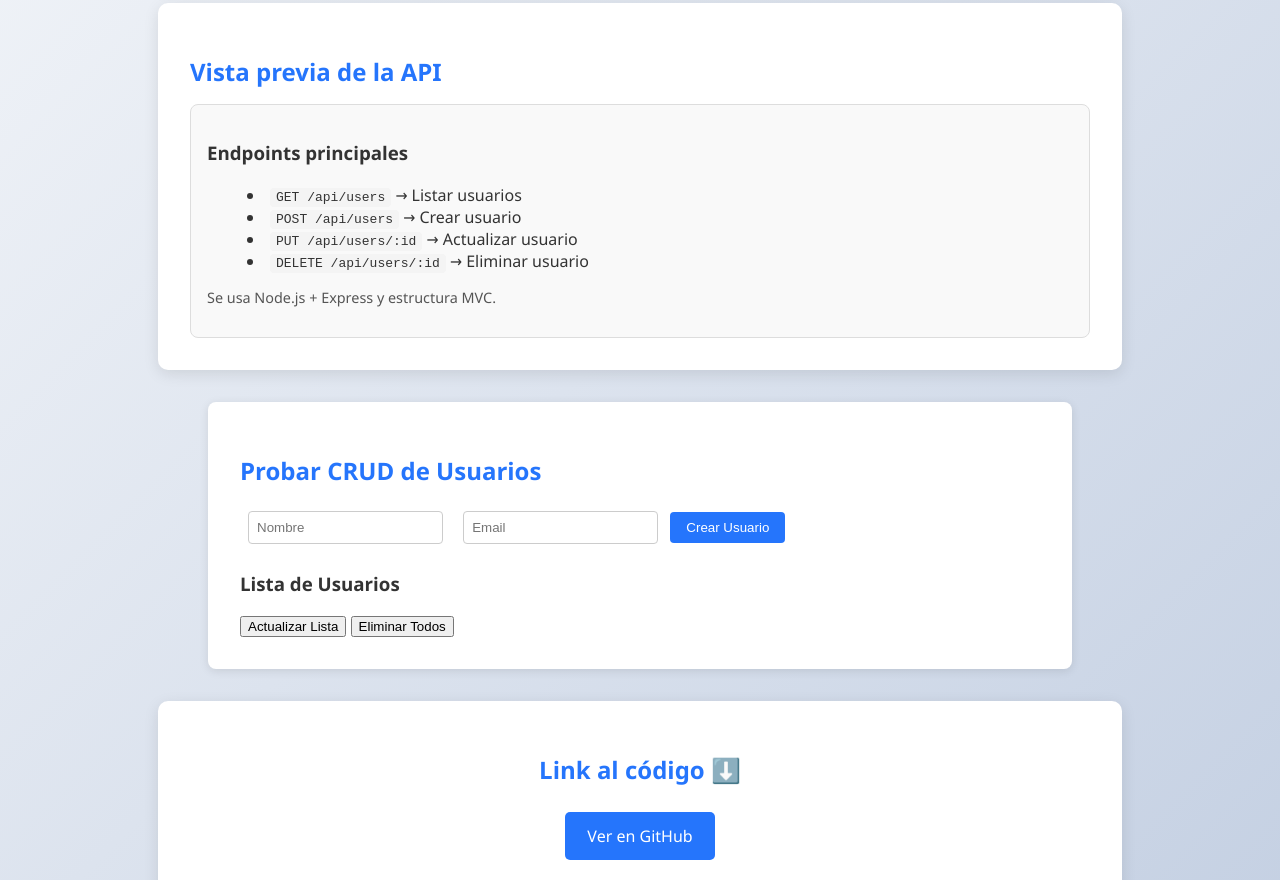
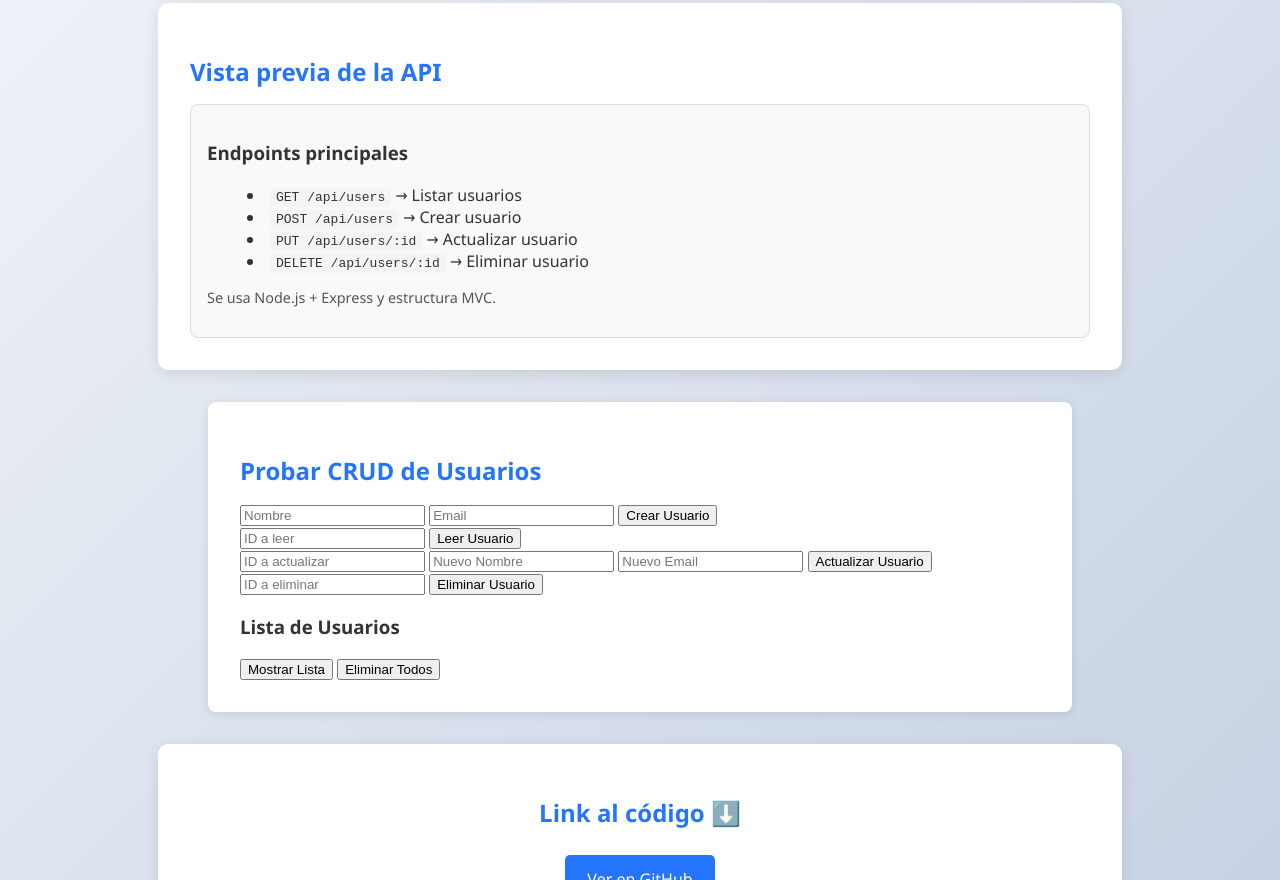
Before and after one commit to jjulito/crud-usuarios, a website: page index.html in a window 1280 px wide. Shown: the part 384-1264 px from the top of the page. Drawn offline with Linux system fonts and the light colour scheme.

Commit message:
Update index.html

```diff
--- a/index.html
+++ b/index.html
@@ -35,15 +35,39 @@
     <!-- Sección de prueba del CRUD -->
   <section class="crud-test">
   <h2>Probar CRUD de Usuarios</h2>
-    <div class="crud-form">
+
+  <!-- Crear -->
+  <div>
     <input type="text" id="name" placeholder="Nombre">
     <input type="email" id="email" placeholder="Email">
     <button onclick="createUser()">Crear Usuario</button>
   </div>
-    <div class="crud-results">
+
+  <!-- Leer -->
+  <div>
+    <input type="number" id="readId" placeholder="ID a leer">
+    <button onclick="getUserById()">Leer Usuario</button>
+  </div>
+
+  <!-- Actualizar -->
+  <div>
+    <input type="number" id="updateId" placeholder="ID a actualizar">
+    <input type="text" id="updateName" placeholder="Nuevo Nombre">
+    <input type="email" id="updateEmail" placeholder="Nuevo Email">
+    <button onclick="updateUser()">Actualizar Usuario</button>
+  </div>
+
+  <!-- Eliminar -->
+  <div>
+    <input type="number" id="deleteId" placeholder="ID a eliminar">
+    <button onclick="deleteUserById()">Eliminar Usuario</button>
+  </div>
+
+  <!-- Lista -->
+  <div>
     <h3>Lista de Usuarios</h3>
     <ul id="user-list"></ul>
-      <button onclick="loadUsers()">Actualizar Lista</button>
+    <button onclick="loadUsers()">Mostrar Lista</button>
     <button onclick="deleteAllUsers()">Eliminar Todos</button>
   </div>
 </section>
@@ -60,6 +84,7 @@
     <script>
   const API_URL = "https://crud-usuarios-1zkp.onrender.com/api/users";
 
+  // Mostrar todos los usuarios
   async function loadUsers() {
     try {
       const res = await fetch(API_URL);
@@ -77,31 +102,84 @@
     }
   }
 
+  // Crear usuario
   async function createUser() {
     const name = document.getElementById("name").value;
     const email = document.getElementById("email").value;
-      if (!name || !email) {
-        alert("Completa todos los campos");
-        return;
-      }
+    if (!name || !email) return alert("Completa todos los campos");
+
     try {
       await fetch(API_URL, {
         method: "POST",
         headers: { "Content-Type": "application/json" },
         body: JSON.stringify({ name, email })
       });
-        loadUsers();
+      alert("Usuario creado");
     } catch (err) {
       console.error(err);
       alert("Error creando usuario.");
     }
   }
 
+  // Leer usuario por ID
+  async function getUserById() {
+    const id = document.getElementById("readId").value;
+    if (!id) return alert("Ingresa un ID");
+
+    try {
+      const res = await fetch(`${API_URL}/${id}`);
+      if (!res.ok) return alert("Usuario no encontrado");
+      const user = await res.json();
+      alert(`Usuario encontrado:\nID: ${user.id}\nNombre: ${user.name}\nEmail: ${user.email}`);
+    } catch (err) {
+      console.error(err);
+      alert("Error leyendo usuario.");
+    }
+  }
+
+  // Actualizar usuario por ID
+  async function updateUser() {
+    const id = document.getElementById("updateId").value;
+    const name = document.getElementById("updateName").value;
+    const email = document.getElementById("updateEmail").value;
+    if (!id) return alert("Ingresa un ID para actualizar");
+
+    try {
+      const res = await fetch(`${API_URL}/${id}`, {
+        method: "PUT",
+        headers: { "Content-Type": "application/json" },
+        body: JSON.stringify({ name, email })
+      });
+      if (!res.ok) return alert("Usuario no encontrado");
+      alert("Usuario actualizado");
+    } catch (err) {
+      console.error(err);
+      alert("Error actualizando usuario.");
+    }
+  }
+
+  // Eliminar usuario por ID
+  async function deleteUserById() {
+    const id = document.getElementById("deleteId").value;
+    if (!id) return alert("Ingresa un ID para eliminar");
+    if (!confirm("¿Seguro que quieres eliminar este usuario?")) return;
+
+    try {
+      const res = await fetch(`${API_URL}/${id}`, { method: "DELETE" });
+      if (!res.ok) return alert("Usuario no encontrado");
+      alert("Usuario eliminado");
+    } catch (err) {
+      console.error(err);
+      alert("Error eliminando usuario.");
+    }
+  }
+
+  // Eliminar todos
   async function deleteAllUsers() {
-    if (!confirm("¿Estás seguro de que quieres eliminar todos los usuarios?")) return;
+    if (!confirm("¿Eliminar todos los usuarios?")) return;
     try {
       await fetch(API_URL, { method: "DELETE" });
-      loadUsers();
+      alert("Todos los usuarios eliminados");
     } catch (err) {
       console.error(err);
       alert("Error eliminando usuarios.");
@@ -109,5 +187,6 @@
   }
 </script>
 
+
 </body>
 </html>
```
Lines whose indentation alone changed are shown as unchanged.
